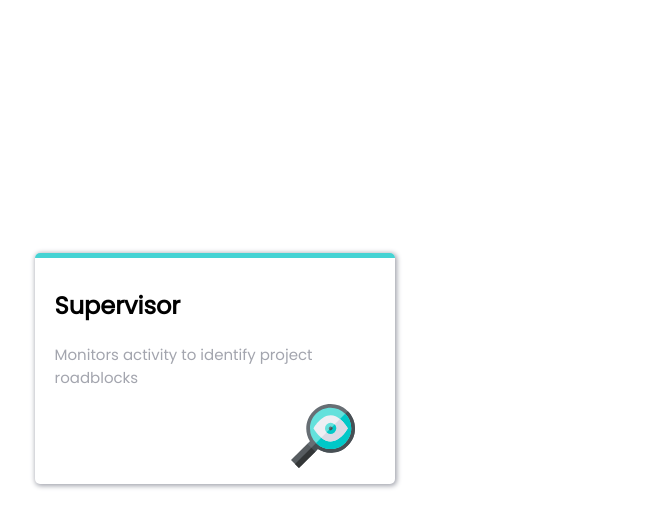
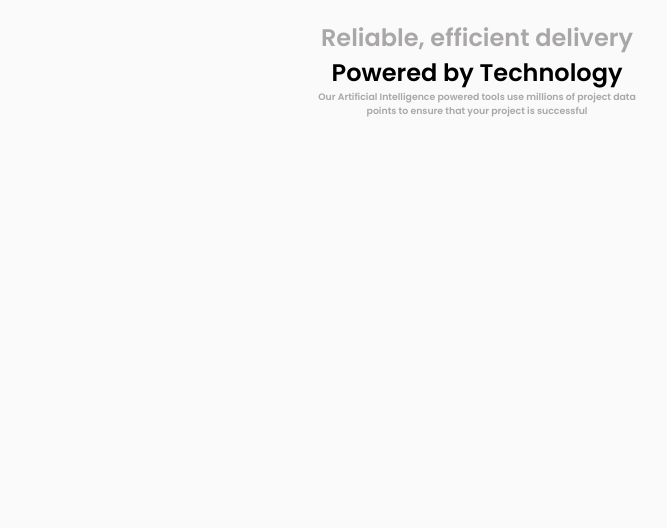
Before and after one commit to fati9999/mini-projet-html-sass, a plain HTML site: page index.html in a window 1280 px wide. Shown: the whole page, without its empty margins (163-830 px from the left). Drawn offline with Linux system fonts and the light colour scheme.

Commit message:
My-top-Section

```diff
--- /dev/null
+++ b/_container.scss
@@ -0,0 +1,32 @@
+.container{
+    background-color: $colorOne;
+    padding: 20px 40px;
+    margin: 0px auto;
+    max-width: 1440px;
+    height: 100vh;
+
+
+    .card1{
+      text-align: $myPosition;
+      font-size: 12px;
+      font-style: normal;
+      color: rgb(170, 167, 167);
+
+
+  }
+    .card2{
+        text-align: $myPosition;
+        font-size: 12px;
+        font-family: normal;
+        color: black
+
+
+    }
+    .card3{
+        text-align: $myPosition;
+        font-size: 8px;
+        color: rgb(170, 167, 167);
+    }
+
+
+}
--- a/index.html
+++ b/index.html
@@ -1,26 +1,27 @@
 <!DOCTYPE html>
 <html lang="en">
-
 <head>
     <meta charset="UTF-8">
     <meta name="viewport" content="width=device-width, initial-scale=1.0">
-    <!-- displays site properly based on user's device -->
-    <link rel="icon" type="image/png" sizes="32x32" href="./images/favicon-32x32.png">
-
+    <meta http-equiv="X-UA-Compatible" content="ie=edge">
     <link rel="stylesheet" href="style.css">
-
-    <title>Four card feature section</title>
+    <title>Document</title>
 </head>
-
 <body>
-
-    <div class="card">
-
-        <h2>Supervisor</h2>
-        <p>Monitors activity to identify project roadblocks</p>
-        <img class="icone" src="images/icon-supervisor.svg" alt="icone">
+   <div class="container">
+    <div class="card1">
+        <h1>Reliable, efficient delivery</h1>
     </div>
 
+        <div class="card2">
+        <h1>Powered by Technology</h1>
+    </div>
+        <div class="card3">
+        <h3>  Our Artificial Intelligence powered tools use millions of project data<br> points
+          to ensure that your project is successful</h3>
+    </div>
+
+   </div>
+
 </body>
-
 </html>
--- a/style.scss
+++ b/style.scss
@@ -1,23 +1,14 @@
-$color1 :hsl(229, 6%, 66%);
-$color2 :hsl(180, 62%, 55%);
-$color3 :hsl(229, 6%, 66%);
-@import url('https://fonts.googleapis.com/css?family=Poppins&display=swap');
-.card {
-    padding: 10px 40px 80px 20px;
-    box-shadow: 1px 1px 5px 1px $color3;
-    border-top: 5px solid $color2;
-    border-radius: 5px;
-    max-width: 300px;
-    margin: 20% 0 0 15%;
-    p {
-        font-size: 15px;
-        color: $color1;
-        font-family: 'poppins';
-    }
-    h2 {
-        font-family: 'poppins';
-    }
-    .icone {
-        float: right;
-    }
+@import url('https://fonts.googleapis.com/css?family=Poppins:200,400,600&display=swap');
+$colorOne : hsl(0, 0, 98%);
+$myFont : 'Poppins', sans-serif;
+$myPosition : center;
+
+@import "./container";
+
+*{
+    padding: 0px;
+    margin: 0px;
+    box-sizing: border-box;
+    font-family:$myFont;
+
 }
```
Also changed, not shown: design/desktop-design.jpg (deleted), design/desktop-preview.jpg (deleted), design/mobile-design.jpg (deleted), images/favicon-32x32.png (deleted), images/icon-calculator.svg (deleted), images/icon-karma.svg (deleted), images/icon-supervisor.svg (deleted), images/icon-team-builder.svg (deleted), style.css, 3 other files.
